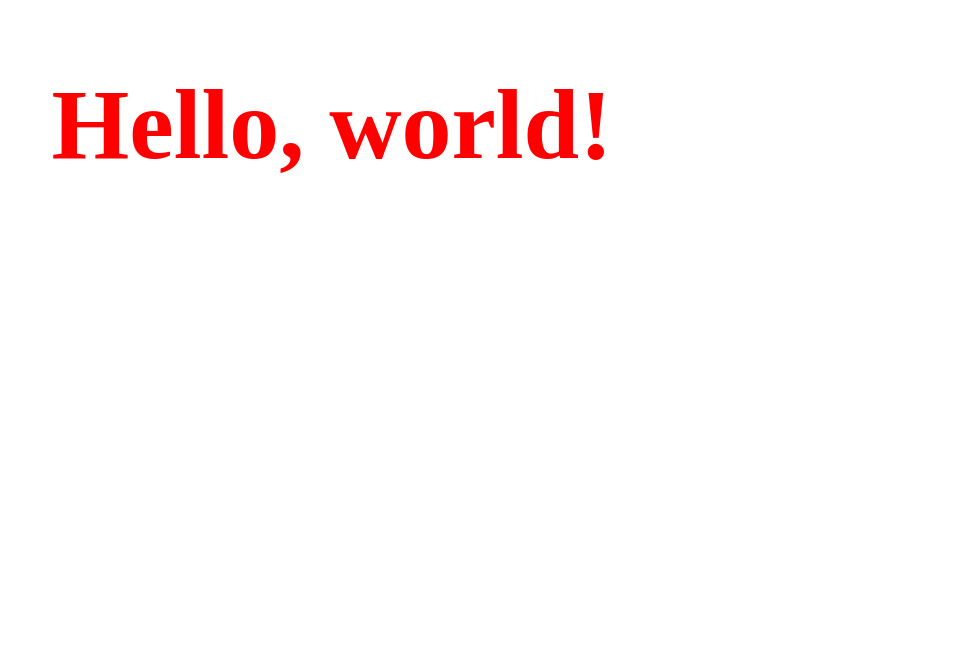
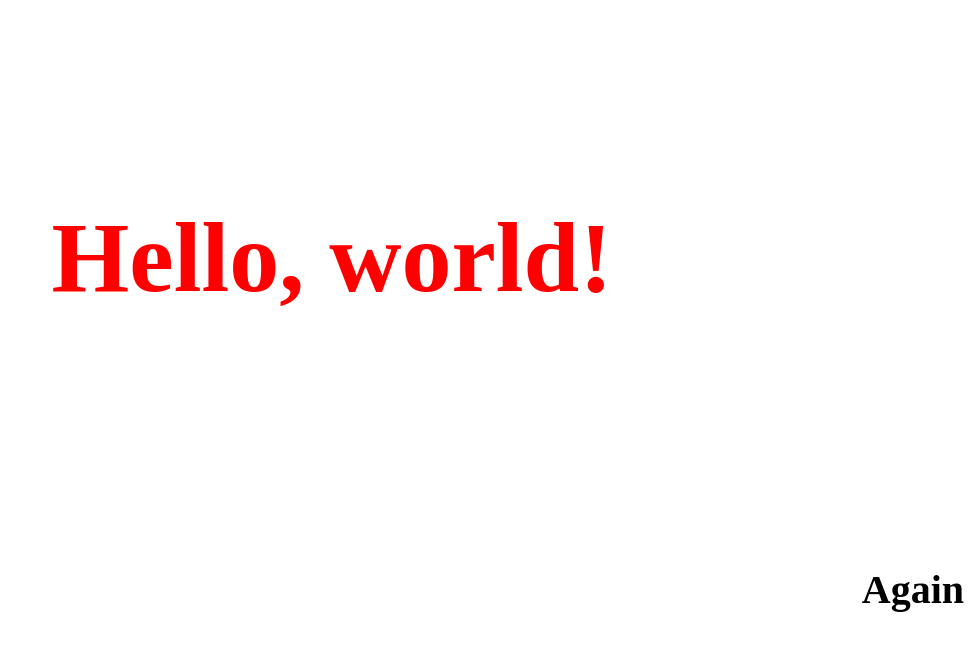
Before and after one commit to Andrzej-Brusnicyn/TMS-wd13-05, a plain HTML site: page index.html in a window 1280 px wide. Shown: the whole page, without its empty margins (308-1280 px from the left). Drawn offline with Linux system fonts and the light colour scheme.

Commit message:
change html code

```diff
--- a/index.html
+++ b/index.html
@@ -8,12 +8,21 @@
 <body>
 	<style color: #ff0000>
 		h1 {
+			margin-block: 200px;
 			color: red;
 			font-size: 100px;
 			text-align: center;
 		}
+		h2 {
+			color: black;
+			font-size: 40px;
+			text-align: right;
+		}
 	</style>
-	<h1>Hello, world!</h1>
+	<h1>Hello, world!
+	</h1>
+	<br>
+	<h2>Again</h2>
 
 </body>
 </html>
```
